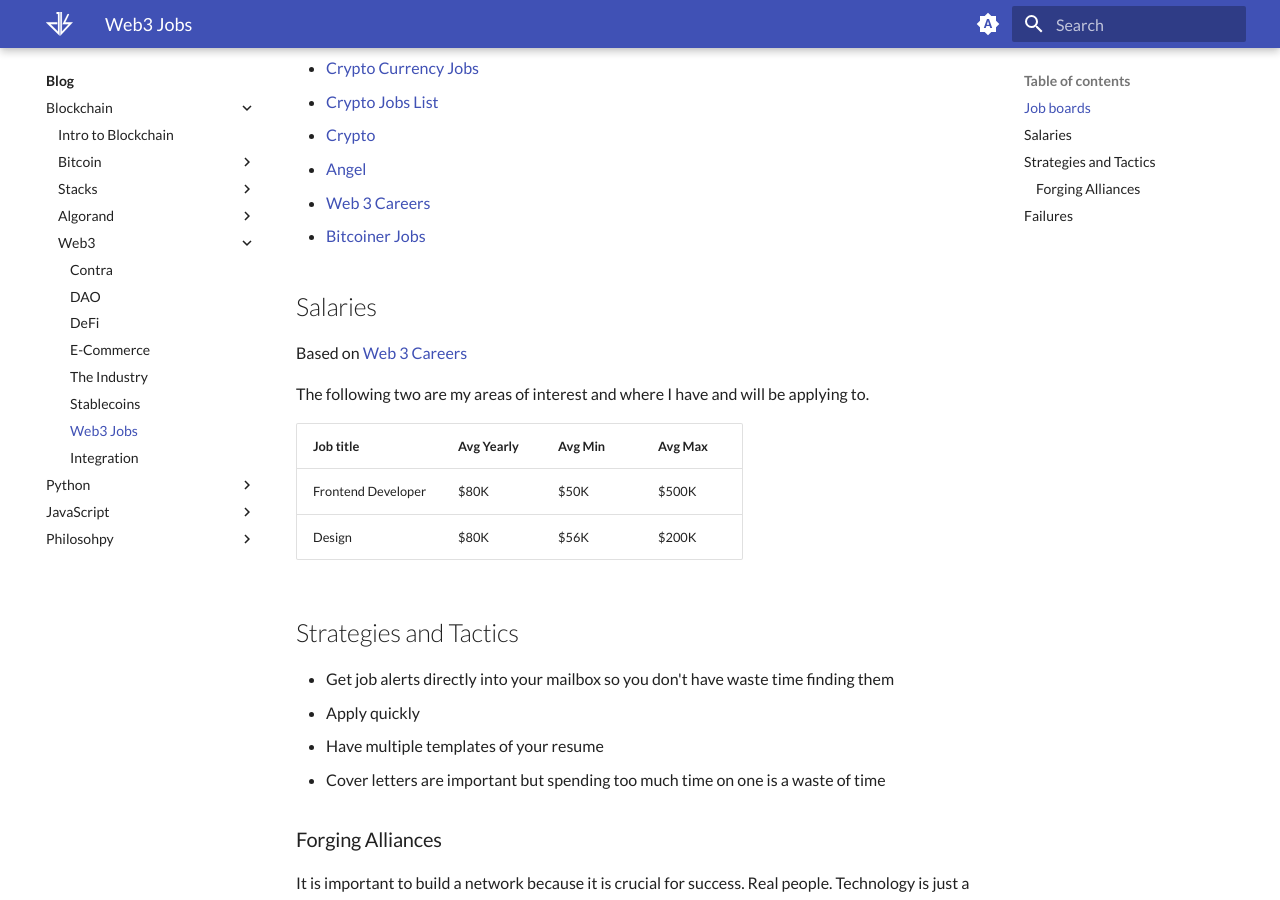
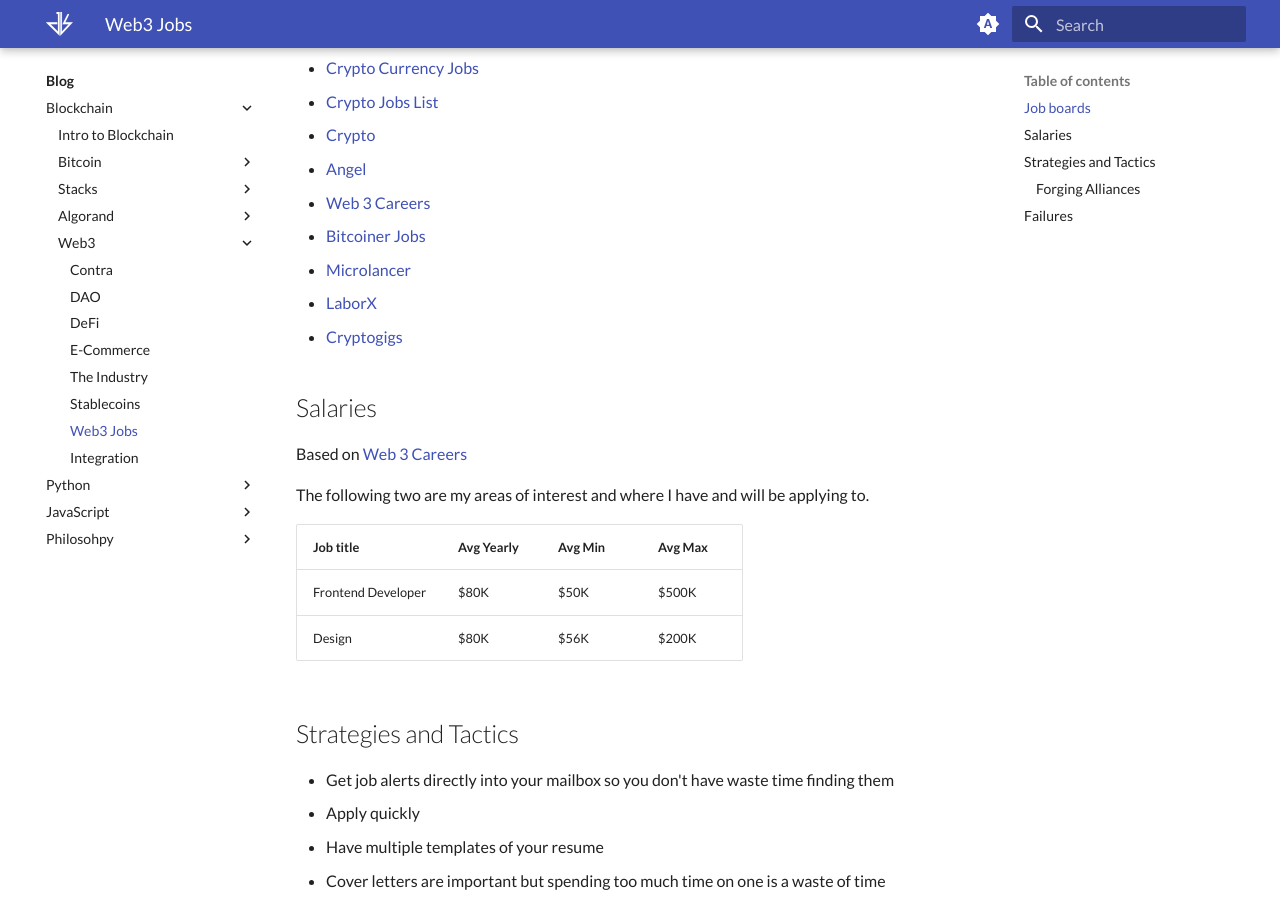
Before and after one commit to jaykhan-dev/khan-docs, an MkDocs documentation site: the page built from docs/blog/blockchain/web3/web3-jobs.md, in a window 1280 px wide and 900 px high, scrolled down 659 px. Built offline with MkDocs 1.6.1 and Material for MkDocs 9.7.7, drawn with Linux system fonts in a browser that asks for light colours.

Commit message:
added a few crypto job boards

```diff
--- a/docs/blog/blockchain/web3/web3-jobs.md
+++ b/docs/blog/blockchain/web3/web3-jobs.md
@@ -13,13 +13,14 @@
 ---
 
 # Crypto Jobs
-The Crypto job market has taken off big time.  Blockchain seems to be the hottest industry now and this is clearly evident because of how it keeps popping up in the news and political discourse.  The industry is only going to grow more because even banks are starting to adopt the techonology.
 
-It is also important to point out that there are a lot of conflicting viewpoints about what is the best blockchain.  Bitcoin maximalists say PoW is more decentralized whereas PoS say it is better because it's cheaper and faster.
+The Crypto job market has taken off big time. Blockchain seems to be the hottest industry now and this is clearly evident because of how it keeps popping up in the news and political discourse. The industry is only going to grow more because even banks are starting to adopt the techonology.
 
-In my opinion, Bitcoin has played it's part and just needs to keep its head above the water to survive the tsunami of legislation and anti-blockchain sentiment.  The baton has been passed down to the children of Bitcoin and we must carry the banner of freedom and decentralization to its logical conclusion.
+It is also important to point out that there are a lot of conflicting viewpoints about what is the best blockchain. Bitcoin maximalists say PoW is more decentralized whereas PoS say it is better because it's cheaper and faster.
 
-This page is about getting into the industry, by any means necessary.  Learn the languages, or create designs that show an understanding of what blockchain is and how it can help people.
+In my opinion, Bitcoin has played it's part and just needs to keep its head above the water to survive the tsunami of legislation and anti-blockchain sentiment. The baton has been passed down to the children of Bitcoin and we must carry the banner of freedom and decentralization to its logical conclusion.
+
+This page is about getting into the industry, by any means necessary. Learn the languages, or create designs that show an understanding of what blockchain is and how it can help people.
 
 ## Job boards
 
@@ -29,18 +30,23 @@
 - [Angel](https://angel.co/)
 - [Web 3 Careers](https://web3.career/)
 - [Bitcoiner Jobs](https://bitcoinerjobs.com/)
+- [Microlancer](https://microlancer.io/)
+- [LaborX](https://laborx.com)
+- [Cryptogigs](https://cryptogigs.co)
 
 ## Salaries
+
 Based on [Web 3 Careers](https://web3.career/web3-salaries)
 
 The following two are my areas of interest and where I have and will be applying to.
 
-| Job title | Avg Yearly | Avg Min | Avg Max |
-| --- | --- | --- | --- |
-| Frontend Developer | $80K | $50K | $500K |
-| Design | $80K | $56K | $200K |
+| Job title          | Avg Yearly | Avg Min | Avg Max |
+| ------------------ | ---------- | ------- | ------- |
+| Frontend Developer | $80K       | $50K    | $500K   |
+| Design             | $80K       | $56K    | $200K   |
 
 ## Strategies and Tactics
+
 - Get job alerts directly into your mailbox so you don't have waste time finding them
 - Apply quickly
 - Have multiple templates of your resume
@@ -48,7 +54,7 @@
 
 ### Forging Alliances
 
-It is important to build a network because it is crucial for success.  Real people.  Technology is just a means to an end.
+It is important to build a network because it is crucial for success. Real people. Technology is just a means to an end.
 
 - Linkedin messages
 - Discord Servers for projects
```
Also changed, not shown: docs/about/services.md (+4 -4 lines).
